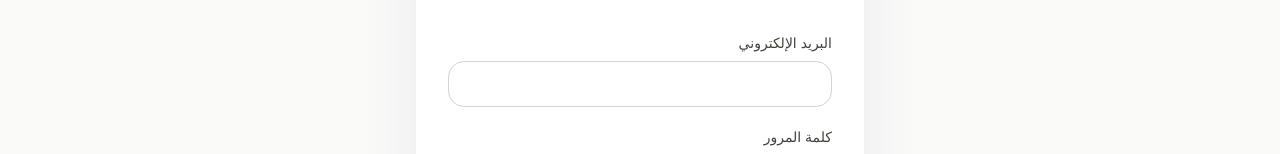
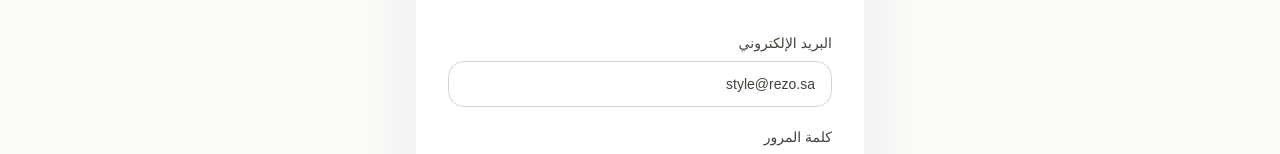
Before and after one commit to abdulaziz12030/rezo-store, a Next.js app: page /admin-login in a window 1280 px wide. Shown: the part 276-430 px from the top of the page. Built offline with nearby package versions, Linux system fonts and the light colour scheme; no server answers.

Commit message:
Guide Owner through email confirmation before login

```diff
--- a/src/app/admin-login/page.tsx
+++ b/src/app/admin-login/page.tsx
@@ -3,13 +3,13 @@ import { adminLogin } from '@/lib/actions/admin-auth'
 
 const errorMessages: Record<string, string> = {
   missing: 'أدخل البريد الإلكتروني وكلمة المرور.',
-  invalid: 'بيانات الدخول غير صحيحة.',
+  invalid: 'بيانات الدخول غير صحيحة أو البريد لم يتم تأكيده بعد.',
   unauthorized: 'هذا الحساب لا يملك صلاحية إدارة REZO STYLE.'
 }
 
 const setupMessages: Record<string, string> = {
   ready: 'تم تفعيل حساب Owner وتعيين كلمة المرور. يمكنك تسجيل الدخول الآن.',
-  invited: 'تم إرسال دعوة Owner إلى البريد. افتح رسالة Supabase وأكمل التفعيل وتعيين كلمة المرور.',
+  'confirmation-sent': 'تم إنشاء Owner وإرسال رسالة تحقق إلى البريد. افتح رسالة Supabase واضغط رابط التأكيد، ثم ارجع لتسجيل الدخول.',
   closed: 'تمت تهيئة الإدارة مسبقًا، وصفحة إنشاء المالك الأول مغلقة.'
 }
 
@@ -42,7 +42,7 @@ export default async function AdminLoginPage({
         <form action={adminLogin} className="mt-8 grid gap-5">
           <label className="grid gap-2 text-sm font-medium text-stone-700">
             البريد الإلكتروني
-            <input name="email" type="email" autoComplete="email" required className="rounded-2xl border border-stone-300 px-4 py-3 outline-none focus:border-brand-gold" />
+            <input name="email" type="email" autoComplete="email" required defaultValue="style@rezo.sa" className="rounded-2xl border border-stone-300 px-4 py-3 outline-none focus:border-brand-gold" />
           </label>
 
           <label className="grid gap-2 text-sm font-medium text-stone-700">
```
